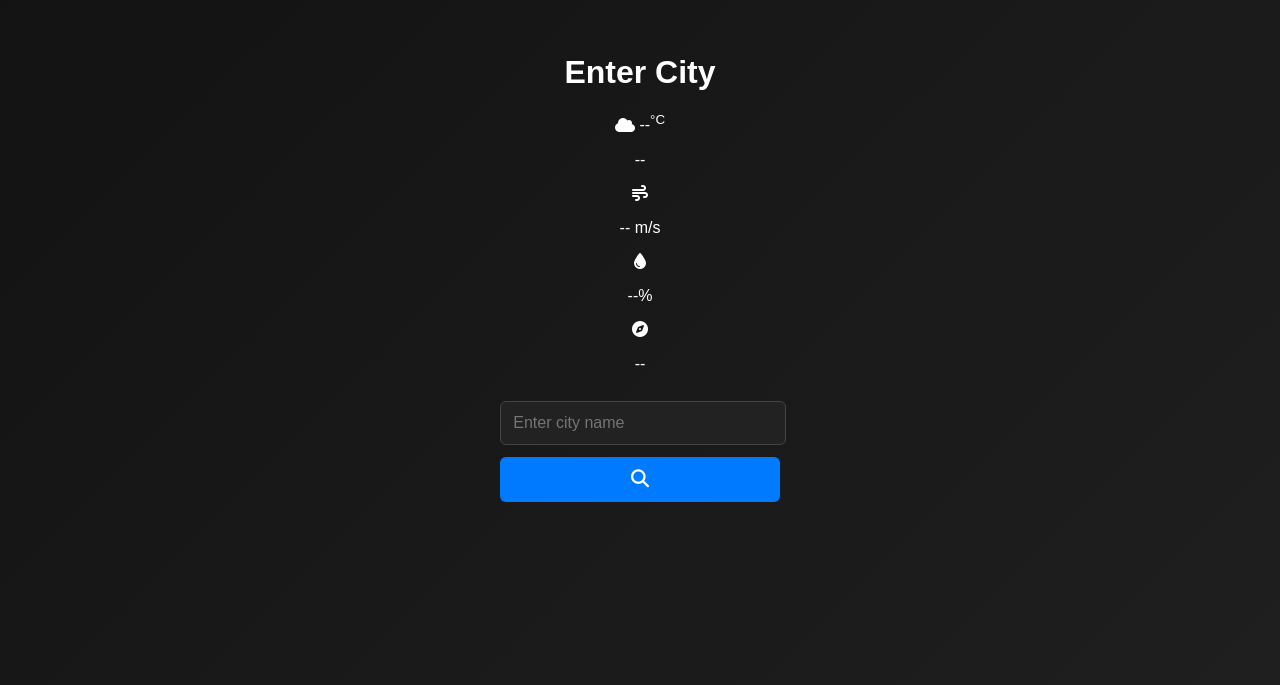
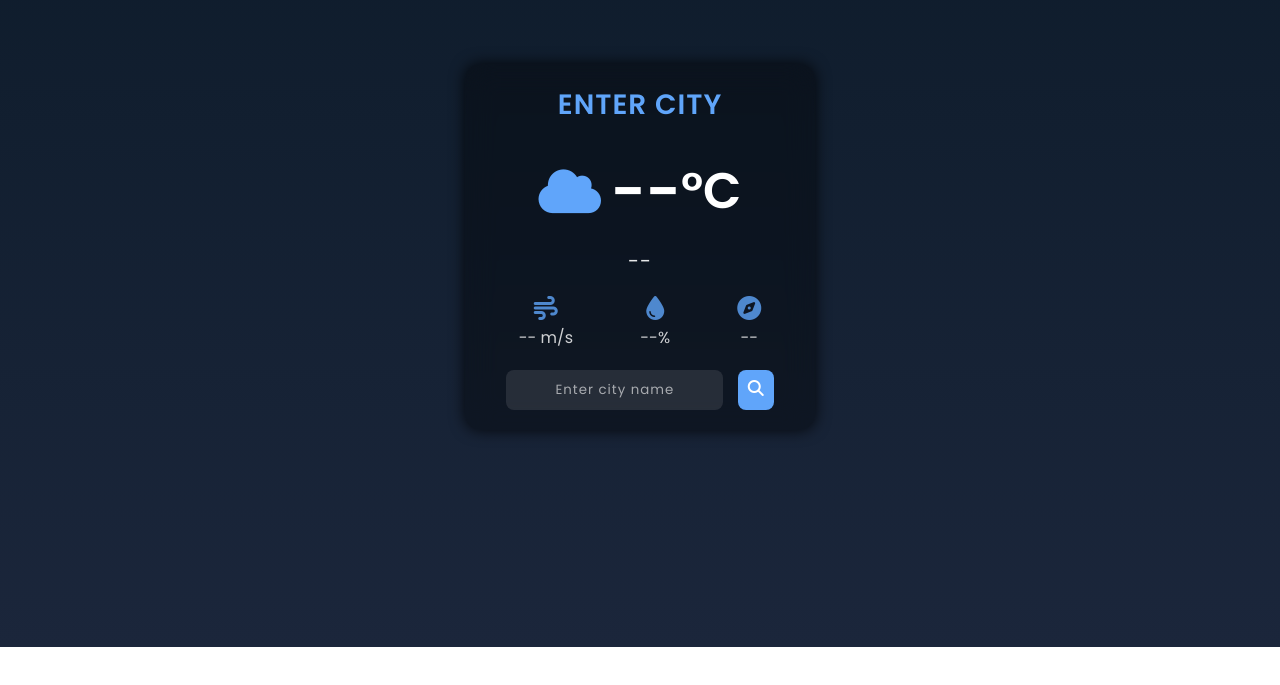
Before and after one commit to SundarapandiT/Medify_project, a plain HTML site: page index.html in a window 1280 px wide. Shown: the part 153-838 px from the top of the page. After the commit the page ends 800 px from the top, so only its background shows below. Drawn offline with Linux system fonts and the light colour scheme.

Commit message:
Update index.css

```diff
--- a/index.css
+++ b/index.css
@@ -1,119 +1,125 @@
+@import url('https://fonts.googleapis.com/css2?family=Poppins:wght@300;400;600&display=swap');
+
+* {
+    margin: 0;
+    padding: 0;
+    box-sizing: border-box;
+    font-family: 'Poppins', sans-serif;
+}
 
 body {
-    font-family: 'Poppins', sans-serif;
+    display: flex;
+    justify-content: center;
+    align-items: center;
+    height: 100vh;
+    background: linear-gradient(to bottom, #0d1b2a, #1b263b);
+    color: white;
+}
+
+.weather-container {
+    width: 350px;
+    background: rgba(0, 0, 0, 0.352);
+    padding: 20px;
+    border-radius: 15px;
     text-align: center;
-    background: linear-gradient(135deg, #121212, #1f1f1f);
-    color: #fff;
-    min-height: 100vh;
+    backdrop-filter: blur(15px);
+    box-shadow: 0 0 15px rgba(0, 0, 0, 0.8);
+    transition: all 0.3s ease-in-out;
+}
+
+.weather-header h1 {
+    font-size: 28px;
+    letter-spacing: 1px;
+    text-transform: uppercase;
+    margin-bottom: 10px;
+    color: #60A5FA;
+}
+
+.weather-header p {
+    font-size: 14px;
+    opacity: 0.7;
+}
+
+.weather-main {
+    margin: 20px 0;
+}
+
+.weather-temp {
+    font-size: 60px;
+    font-weight: bold;
+    display: flex;
+    align-items: center;
+    justify-content: center;
+}
+
+.weather-temp i {
+    font-size: 50px;
+    margin-right: 10px;
+    color: #60A5FA;
+}
+
+.weather-main p {
+    font-size: 20px;
+    text-transform: capitalize;
+    margin-top: 10px;
+    letter-spacing: 1px;
+    opacity: 0.9;
+}
+
+.weather-details {
+    display: flex;
+    justify-content: space-around;
+    margin: 20px 0;
+}
+
+.detail {
     display: flex;
     flex-direction: column;
     align-items: center;
-    justify-content: center;
-    padding: 20px;
-    margin: 0;
+    opacity: 0.8;
 }
 
-.container {
-    width: 90%;
-    max-width: 400px;
-    padding: 25px;
-    background: rgba(30, 30, 30, 0.95);
-    border-radius: 12px;
-    box-shadow: 0 8px 20px rgba(2, 144, 187, 0.5);
-    transition: transform 0.3s ease-in-out;
+.detail i {
+    font-size: 24px;
+    margin-bottom: 5px;
+    color: #60A5FA;
 }
 
-.container:hover {
-    transform: scale(1.02);
+.search {
+    margin-top: 20px;
 }
 
 input {
-    width: calc(100% - 20px);
-    padding: 12px;
-    margin: 12px 0;
-    border: 1px solid #444;
-    border-radius: 6px;
-    font-size: 16px;
-    background: #222;
-    color: #fff;
-    transition: 0.3s;
+    padding: 10px;
+    border: none;
+    border-radius: 8px;
+    width: 70%;
+    background: rgba(255, 255, 255, 0.1);
+    color: white;
+    outline: none;
+    text-align: center;
+    letter-spacing: 1px;
 }
 
-input:focus {
-    border-color: #007bff;
-    box-shadow: 0 0 8px rgba(0, 123, 255, 0.5);
-    outline: none;
+input::placeholder {
+    color: rgba(255, 255, 255, 0.6);
 }
 
 button {
-    width: 100%;
-    padding: 12px;
+    padding: 10px;
+    background: #60A5FA;
+    color: white;
     border: none;
-    background: #007bff;
-    color: white;
-    font-size: 18px;
-    font-weight: bold;
-    border-radius: 6px;
+    border-radius: 8px;
     cursor: pointer;
-    transition: background 0.3s ease, transform 0.2s ease;
+    margin-left: 10px;
+    transition: background 0.3s ease;
 }
 
 button:hover {
-    background: #0056b3;
-    transform: translateY(-2px);
+    background: #2563EB;
 }
 
-button:active {
-    transform: translateY(0);
+button i {
+    font-size: 16px;
 }
-
-#weather-info {
-    margin-top: 20px;
-    font-size: 20px;
-    color: #ddd;
-    font-weight: bold;
-    animation: fadeIn 0.8s ease-in-out;
-}
-
-footer {
-    position: absolute;
-    bottom: 0;
-    left: 0;
-    width: 100%;
-    /* background: #111; */
-    color: #0056b3;
-    padding: 10px;
-    text-align: center;
-}
-
-@keyframes fadeIn {
-    from {
-        opacity: 0;
-        transform: translateY(10px);
-    }
-    to {
-        opacity: 1;
-        transform: translateY(0);
-    }
-}
-
-
-@media (max-width: 480px) {
-    .container {
-        padding: 20px;
-    }
-
-    input {
-        font-size: 14px;
-        padding: 10px;
-    }
-
-    button {
-        font-size: 16px;
-        padding: 10px;
-    }
-
-    #weather-info {
-        font-size: 18px;
-    }
-}
```
